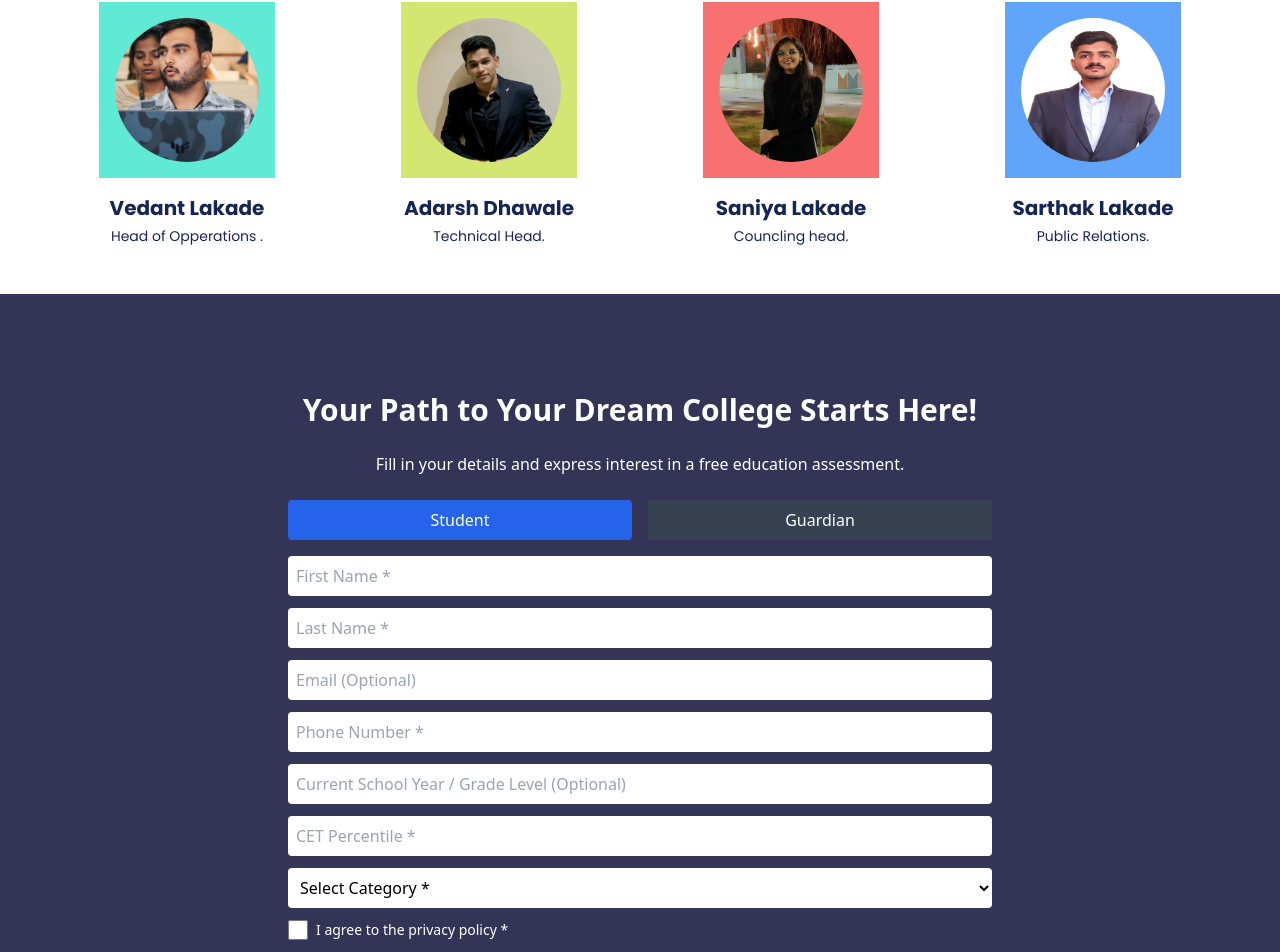
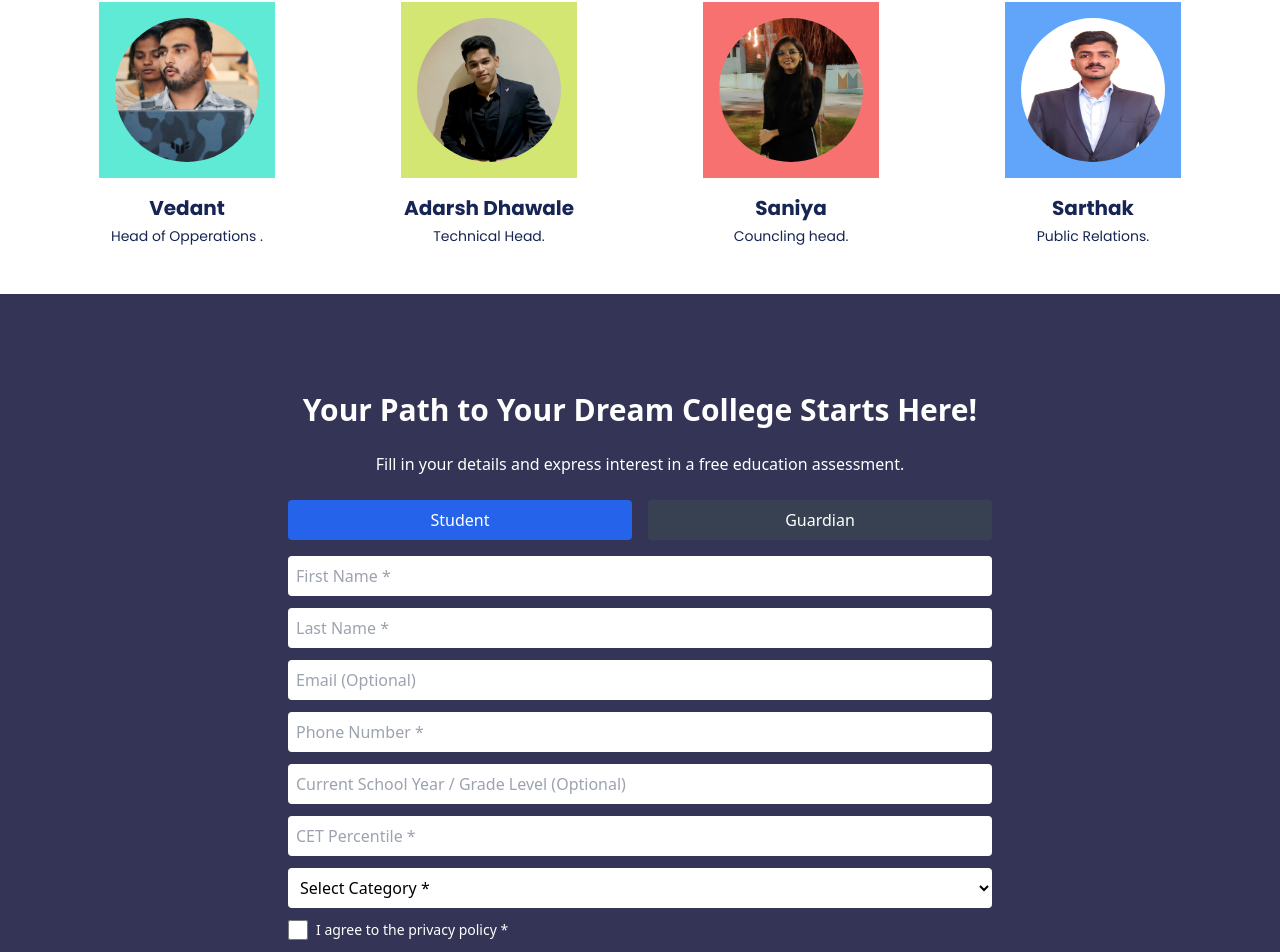
Before and after one commit to StarGate7777/StarGate, a React (Create React App) app: page / in a window 1280 px wide. Shown: the part 3232-4184 px from the top of the page. Built offline with nearby package versions, Linux system fonts and the light colour scheme.

Commit message:
Update AboutUs.js

```diff
--- a/src/components/AboutUs.js
+++ b/src/components/AboutUs.js
@@ -6,7 +6,7 @@ import vedant from '../assests/Aboutus/vedant1.jpg'
 
 const teamMembers = [
   {
-    name: "Vedant Lakade",
+    name: "Vedant ",
     role: "Head of Opperations .",
     image: vedant,
     bgColor: "bg-teal-300",
@@ -18,13 +18,13 @@ const teamMembers = [
     bgColor: "bg-[#D3E671]",
   },
   {
-    name: "Saniya Lakade",
+    name: "Saniya",
     role: "Councling head.",
     image: saniya,
     bgColor: "bg-red-400",
   },
   {
-    name: "Sarthak Lakade",
+    name: "Sarthak ",
     role: "Public Relations.",
     image: sarthak,
     bgColor: "bg-blue-400",
```
